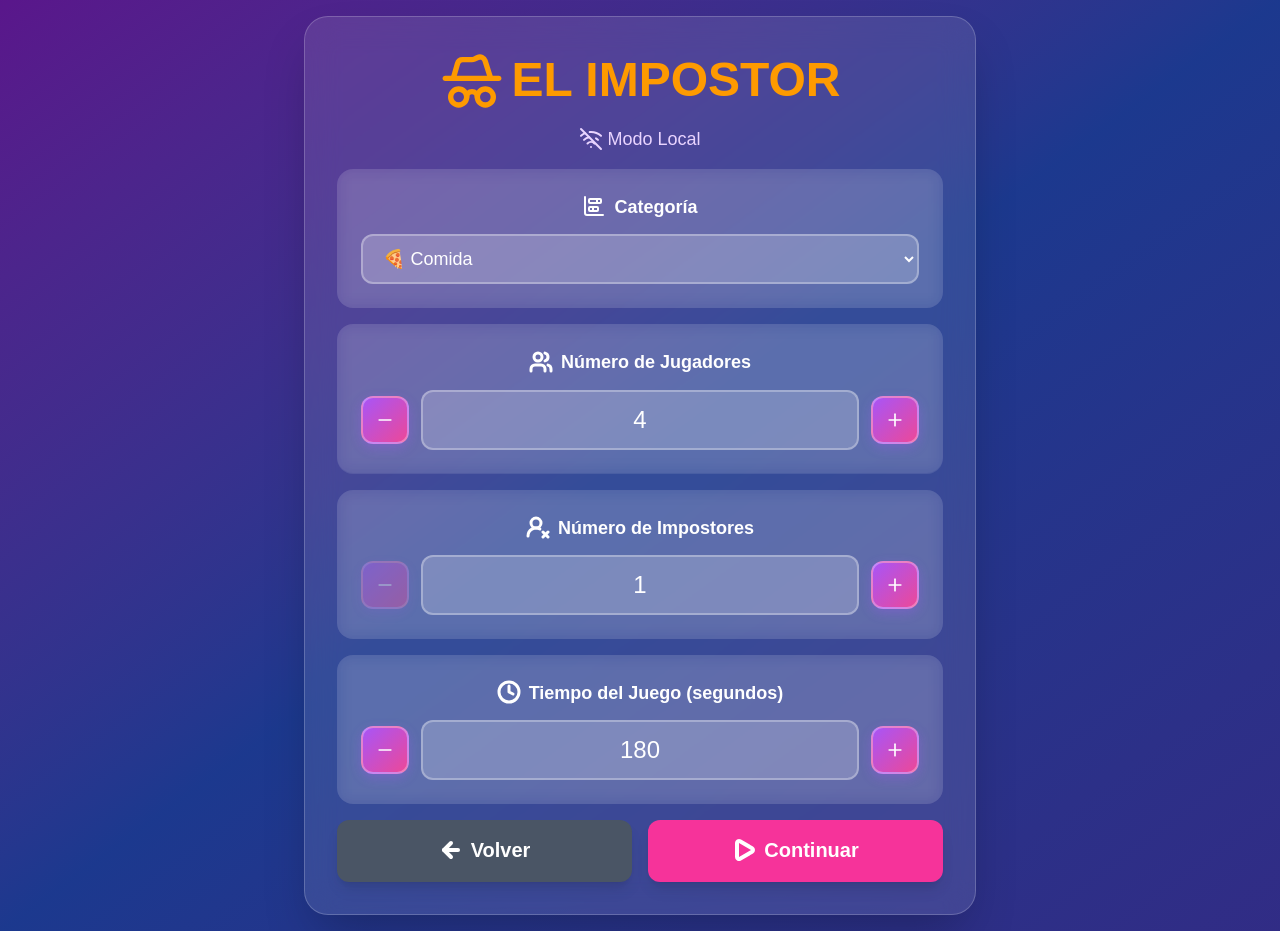
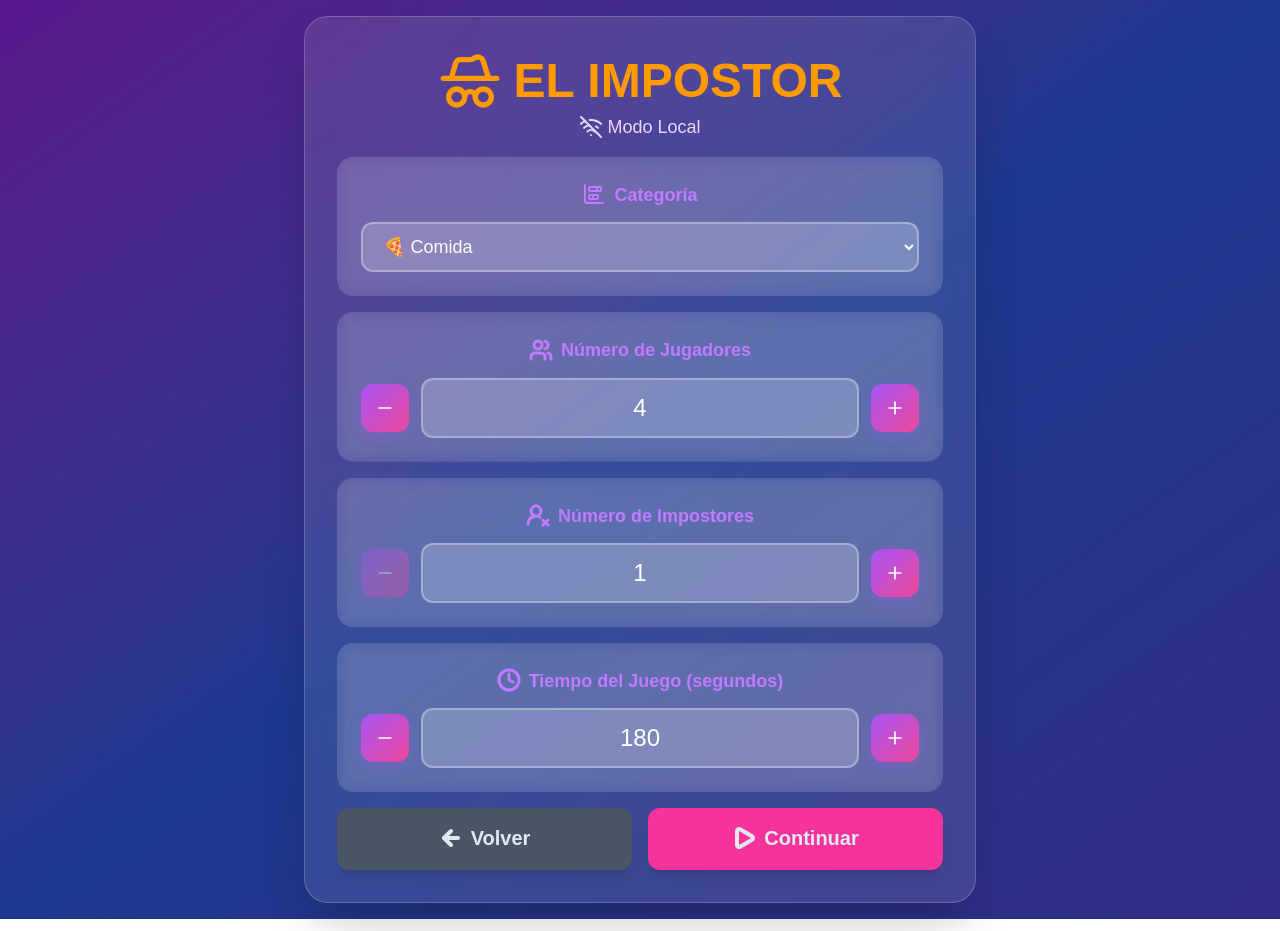
Before and after one commit to stevenD18skz/impostor_app, a Next.js app: page /local in a window 1280 px wide. Built offline with nearby package versions, Linux system fonts and the light colour scheme.

Commit message:
feat: introduce local game mode with dedicated setup and playing state components, general buttons, and styling.

```diff
--- a/src/app/local/components/PlayingState.tsx
+++ b/src/app/local/components/PlayingState.tsx
@@ -1,4 +1,5 @@
-import { BookOpenText, Crown, Gamepad2, GamepadDirectional, ListOrdered, MessageSquareText, Pause, Play, RotateCcw } from 'lucide-react';
+import { useState } from 'react';
+import { BookOpenText, Crown, Gamepad2, GamepadDirectional, ListOrdered, MessageSquareText, Pause, Play, RotateCcw, ChevronDown } from 'lucide-react';
 import { GameData } from '@/app/local/types/local';
 
 interface PlayingStateProps {
@@ -16,6 +17,8 @@ export default function PlayingState({
     onEndGame,
     onResetGame
 }: PlayingStateProps) {
+    const [showInstructions, setShowInstructions] = useState(false);
+
     return (
         <div className="text-center space-y-4">
             <h2 className="text-4xl font-bold text-white flex items-center justify-center gap-2">
@@ -23,7 +26,6 @@ export default function PlayingState({
                 <strong>¡Juego en Curso!</strong>
                 <Gamepad2 size={42} className='text-rose-600' />
             </h2>
-
 
             <div className="bg-indigo-500/30 border-2 border-blue-400 rounded-3xl p-4">
                 <p className="text-white text-xl mb-2">Tiempo Restante</p>
@@ -34,7 +36,7 @@ export default function PlayingState({
 
             <div className="bg-white/10 rounded-2xl p-6 space-y-4">
                 <p className="text-white text-2xl font-bold mb-4 flex items-center gap-2 justify-center">
-                    <ListOrdered size={32} strokeWidth={2}/>
+                    <ListOrdered size={32} strokeWidth={2} />
                     Orden de Turnos
                 </p>
                 <div className="grid grid-cols-2 gap-3 max-h-48 overflow-y-auto text-lg">
@@ -50,16 +52,34 @@ export default function PlayingState({
                 </div>
             </div>
 
-            <div className="bg-white/10 rounded-2xl px-6 py-4 space-y-4">
-                <p className="text-white text-2xl font-bold mb-4 flex items-center gap-2 justify-center">
-                    <BookOpenText size={32} strokeWidth={2}/>
-                    Instrucciones
-                </p>
-                <ul className="text-white text-lg text-left space-y-2">
-                    <li>• Los inocentes deben hablar sobre la palabra sin decirla directamente</li>
-                    <li>• El impostor debe intentar adivinar la palabra y actuar natural</li>
-                    <li>• Al final, voten por quién creen que es el impostor</li>
-                </ul>
+            {/* Acordeón de Instrucciones */}
+            <div className="bg-white/10 rounded-2xl overflow-hidden">
+                <button
+                    onClick={() => setShowInstructions(!showInstructions)}
+                    className="w-full px-6 py-4 flex items-center justify-between hover:bg-white/5 transition-all"
+                >
+                    <div className="flex items-center gap-2">
+                        <BookOpenText size={32} strokeWidth={2} className="text-white" />
+                        <span className="text-white text-2xl font-bold">Instrucciones</span>
+                    </div>
+                    <ChevronDown
+                        size={32}
+                        strokeWidth={3}
+                        className={`text-white transition-transform duration-300 ${showInstructions ? 'rotate-180' : ''}`}
+                    />
+                </button>
+
+                <div
+                    className={`overflow-hidden transition-all duration-300 ${showInstructions ? 'max-h-96 opacity-100' : 'max-h-0 opacity-0'}`}
+                >
+                    <div className="px-6 pb-4">
+                        <ul className="text-white text-lg text-left space-y-2">
+                            <li>• Los inocentes deben hablar sobre la palabra sin decirla directamente</li>
+                            <li>• El impostor debe intentar adivinar la palabra y actuar natural</li>
+                            <li>• Al final, voten por quién creen que es el impostor</li>
+                        </ul>
+                    </div>
+                </div>
             </div>
 
             <div className="flex gap-4">
@@ -67,7 +87,7 @@ export default function PlayingState({
                     onClick={() => setIsTimerRunning(!gameData.timer.isTimerRunning)}
                     className="flex-1 text-xl bg-amber-500 text-white font-bold py-3 px-6 rounded-xl hover:bg-amber-600 transition-all flex items-center gap-1 justify-center"
                 >
-                    {gameData.timer.isTimerRunning ? <Pause size={32} strokeWidth={3}  /> : <Play size={32} strokeWidth={3} />}
+                    {gameData.timer.isTimerRunning ? <Pause size={32} strokeWidth={3} /> : <Play size={32} strokeWidth={3} />}
                     {gameData.timer.isTimerRunning ? 'Pausar' : 'Reanudar'}
                 </button>
 
@@ -75,7 +95,7 @@ export default function PlayingState({
                     onClick={onEndGame}
                     className="flex-1 text-xl bg-blue-500 text-white font-bold py-3 px-6 rounded-xl hover:bg-blue-600 transition-all flex items-center gap-1 justify-center"
                 >
-                    <Crown size={32} strokeWidth={3} className='text-amber-400'  />
+                    <Crown size={32} strokeWidth={3} className='text-amber-400' />
                     Terminar
                 </button>
             </div>
@@ -84,7 +104,7 @@ export default function PlayingState({
                 onClick={onResetGame}
                 className="w-full text-xl bg-gray-700 text-white font-bold py-3 px-6 rounded-xl hover:bg-gray-800 transition-all"
             >
-                <RotateCcw className="inline mr-2 mb-1" size={32} strokeWidth={3}  />
+                <RotateCcw className="inline mr-2 mb-1" size={32} strokeWidth={3} />
                 Nueva Partida
             </button>
         </div>
--- a/src/app/local/components/SetupState.tsx
+++ b/src/app/local/components/SetupState.tsx
@@ -34,12 +34,12 @@ export default function SetupState({
     };
     return (
         <div className="text-center space-y-4">
-            <div>
-                <h1 className="text-5xl font-bold mb-2 text-amber-500">
-                    <HatGlasses size={64} className="inline mr-2 mb-1" />
+            <div className='flex flex-col items-center'>
+                <h1 className="flex items-center gap-1 text-5xl font-bold text-amber-500">
+                    <HatGlasses size={64} className="inline mr-2" />
                     EL IMPOSTOR
                 </h1>
-                <p className="flex items-center justify-center gap-1 text-purple-200 text-lg">
+                <p className="flex items-center justify-center gap-1 text-lg text-purple-200">
                     <WifiOff />
                     Modo Local
                 </p>
@@ -47,7 +47,7 @@ export default function SetupState({
 
             <div className="space-y-4">
                 <div className="bg-white/10 rounded-2xl p-6 backdrop-blur">
-                    <label className="block text-white text-lg font-semibold mb-3">
+                    <label className="block text-purple-400 text-lg font-semibold mb-3">
                         <ChartBarStacked  className="inline mr-2 mb-1" size={24} />
                         Categoría
                     </label>
@@ -67,7 +67,7 @@ export default function SetupState({
                 </div>
 
                 <div className="bg-white/10 rounded-2xl p-6 backdrop-blur">
-                    <label className="block text-white text-lg font-semibold mb-3">
+                    <label className="block text-purple-400 text-lg font-semibold mb-3">
                         <Users strokeWidth={3} className="inline mr-2 mb-1" size={24} />
                         Número de Jugadores
                     </label>
@@ -101,7 +101,7 @@ export default function SetupState({
                 </div>
 
                 <div className="bg-white/10 rounded-2xl p-6 backdrop-blur">
-                    <label className="block text-white text-lg font-semibold mb-3">
+                    <label className="block text-purple-400 text-lg font-semibold mb-3">
                         <UserRoundX strokeWidth={3} className="inline mr-2 mb-1" size={24} />
                         Número de Impostores
                     </label>
@@ -135,7 +135,7 @@ export default function SetupState({
                 </div>
 
                 <div className="bg-white/10 rounded-2xl p-6 backdrop-blur">
-                    <label className="block text-white text-lg font-semibold mb-3">
+                    <label className="block text-purple-400 text-lg font-semibold mb-3">
                         <Clock strokeWidth={3} className="inline mr-2 mb-1" size={24} />
                         Tiempo del Juego (segundos)
                     </label>
--- a/src/app/local/components/styleLocal.css
+++ b/src/app/local/components/styleLocal.css
@@ -25,7 +25,6 @@ input[type="number"] {
     height: 48px;
     border-radius: 12px;
     background: linear-gradient(135deg, #a855f7 0%, #ec4899 100%);
-    border: 2px solid rgba(255, 255, 255, 0.3);
     color: white;
     font-size: 1.5rem;
     font-weight: bold;
--- a/src/components/ui/ButtonsGeneral.tsx
+++ b/src/components/ui/ButtonsGeneral.tsx
@@ -13,7 +13,7 @@ export default function ButtonsGeneral({
         return (
             <button
                     onClick={onBack}
-                    className="flex-1 bg-gray-600 text-white font-bold py-4 px-8 rounded-xl text-xl hover:bg-gray-700 transition-all shadow-lg"
+                    className="flex-1 bg-gray-600 text-slate-200 font-bold py-4 px-8 rounded-xl text-xl hover:bg-gray-700 transition-all duration-300 shadow-lg"
                 >
                     <ArrowLeft strokeWidth={4}   className="inline mr-2 mb-1" size={24} />
                     Volver
@@ -24,7 +24,7 @@ export default function ButtonsGeneral({
         return (
             <button
                     onClick={onContinue}
-                    className="flex-1 bg-pink-500 text-white font-bold py-4 px-8 rounded-xl text-xl hover:from-purple-600 hover:to-pink-600 transform hover:scale-105 transition-all shadow-lg"
+                    className="flex-1 bg-pink-500 text-slate-200 font-bold py-4 px-8 rounded-xl text-xl hover:bg-pink-700 transition-all duration-300 shadow-lg"
                 >
                     <Play strokeWidth={4} className="inline mr-2 mb-1" size={24} />
                     Continuar
```
